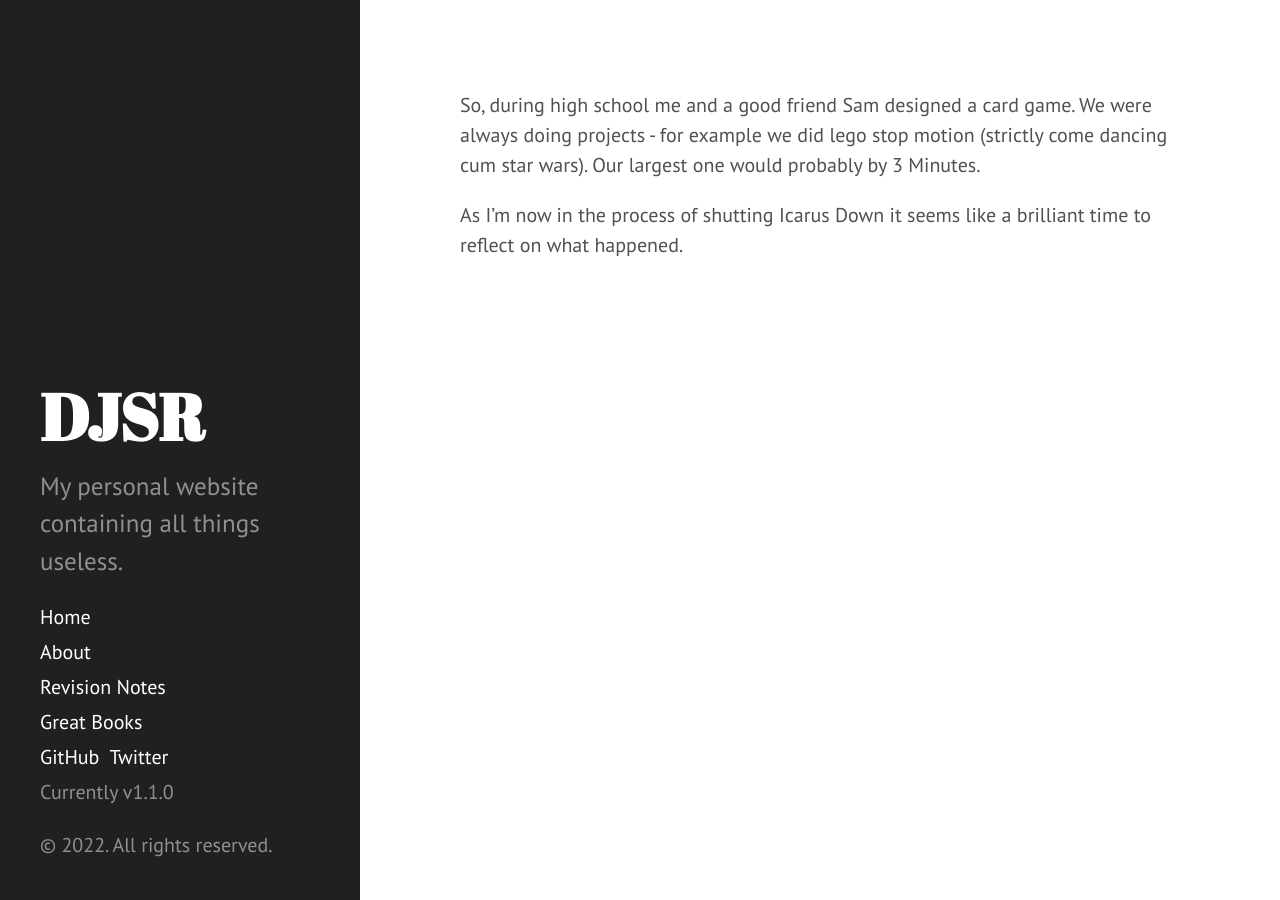
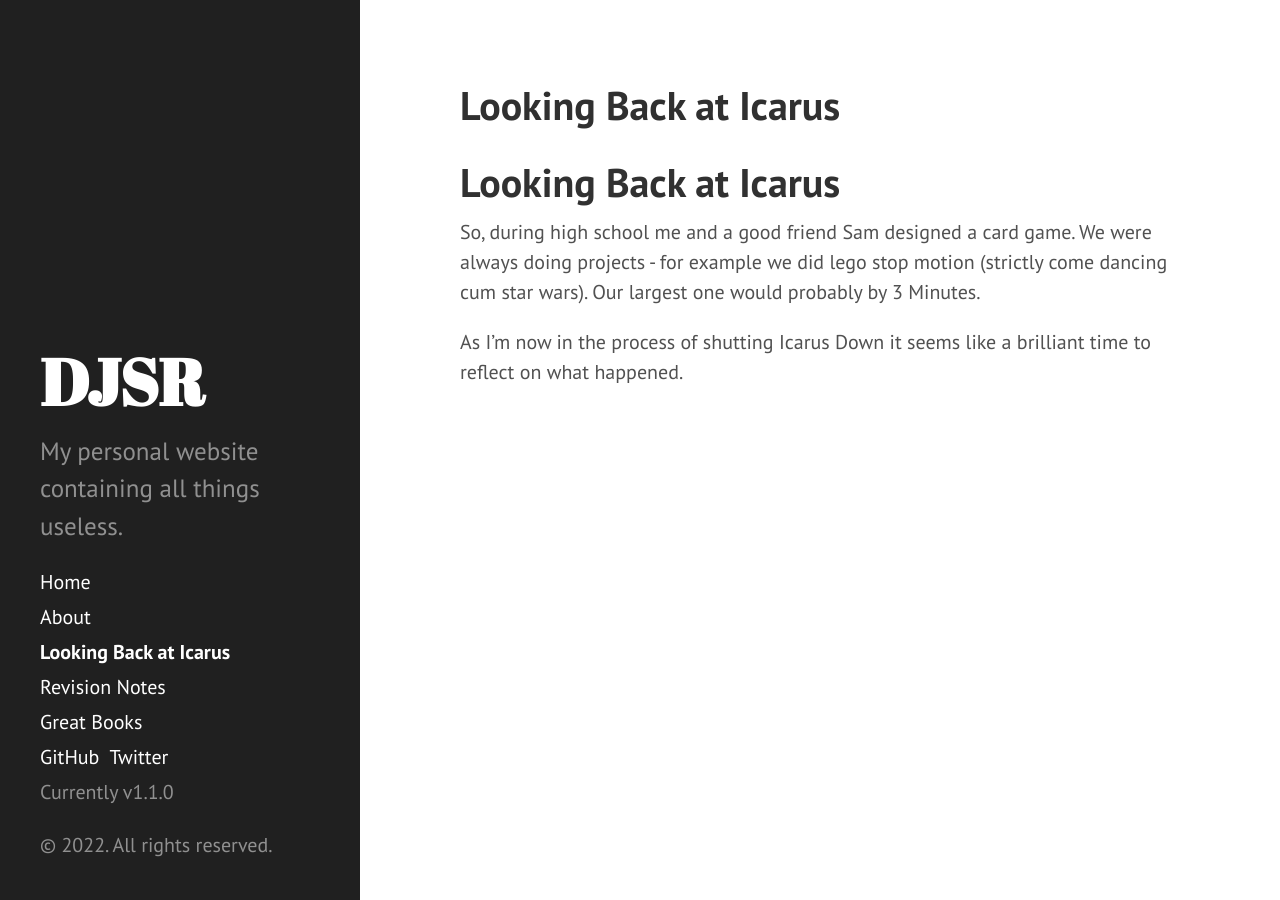
Before and after one commit to dansomrob/dansomrob.github.io, a Jekyll site: the page built from icarus_review.md, in a window 1280 px wide. Built offline with Jekyll 4.4.1, drawn with Linux system fonts in a browser that asks for light colours; our own code applies the rules of GitHub Pages for plain Markdown files.

Commit message:
Update icarus_review.md

```diff
--- a/icarus_review.md
+++ b/icarus_review.md
@@ -2,6 +2,9 @@
 layout: default
 title: Icarus: A Review
 ---
+
+# Looking Back at Icarus
+
 So, during high school me and a good friend Sam designed a card game. We were always doing projects - for example we did lego stop motion (strictly come dancing cum star wars). Our largest one would probably by 3 Minutes.
 
 As I'm now in the process of shutting Icarus Down it seems like a brilliant time to reflect on what happened.
```
